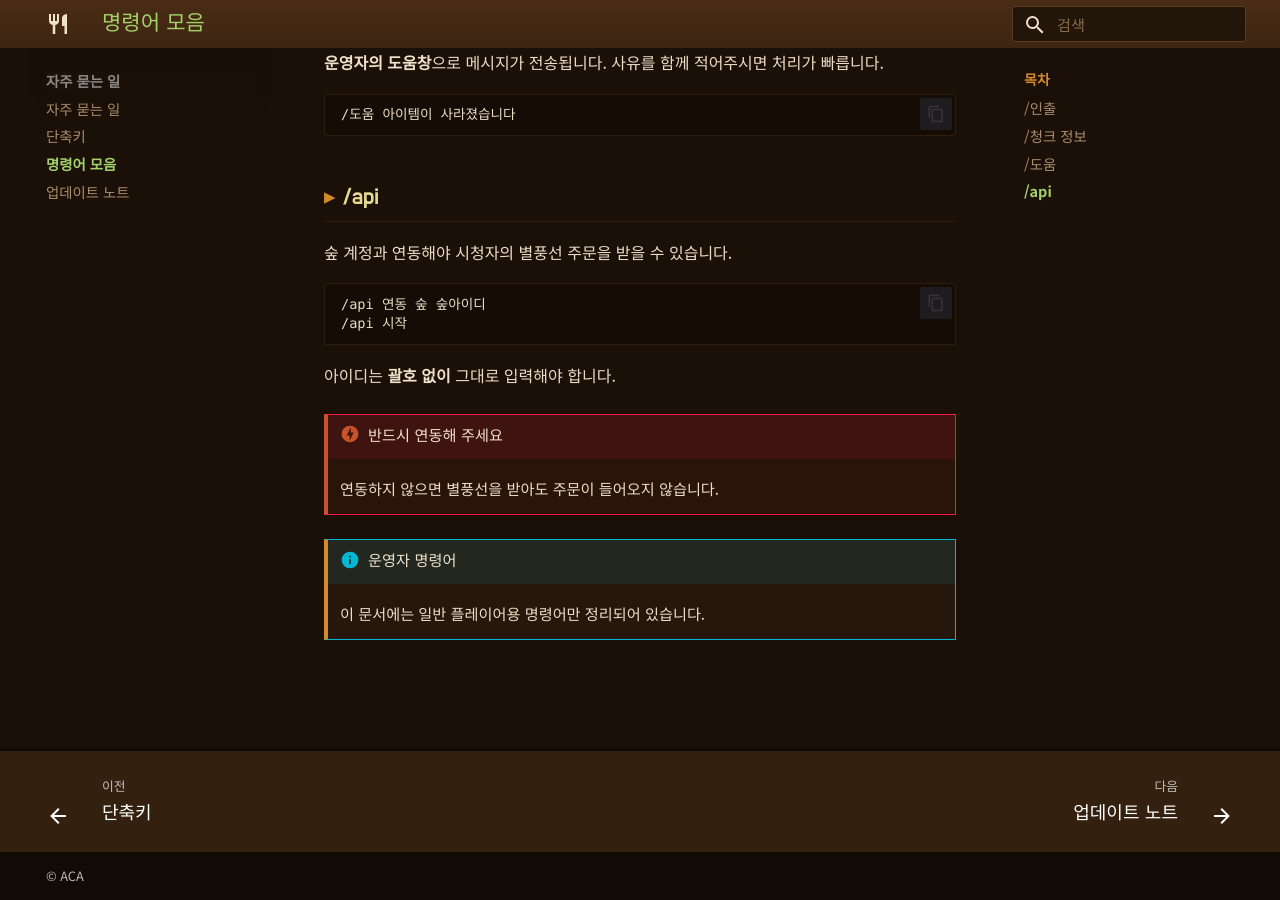
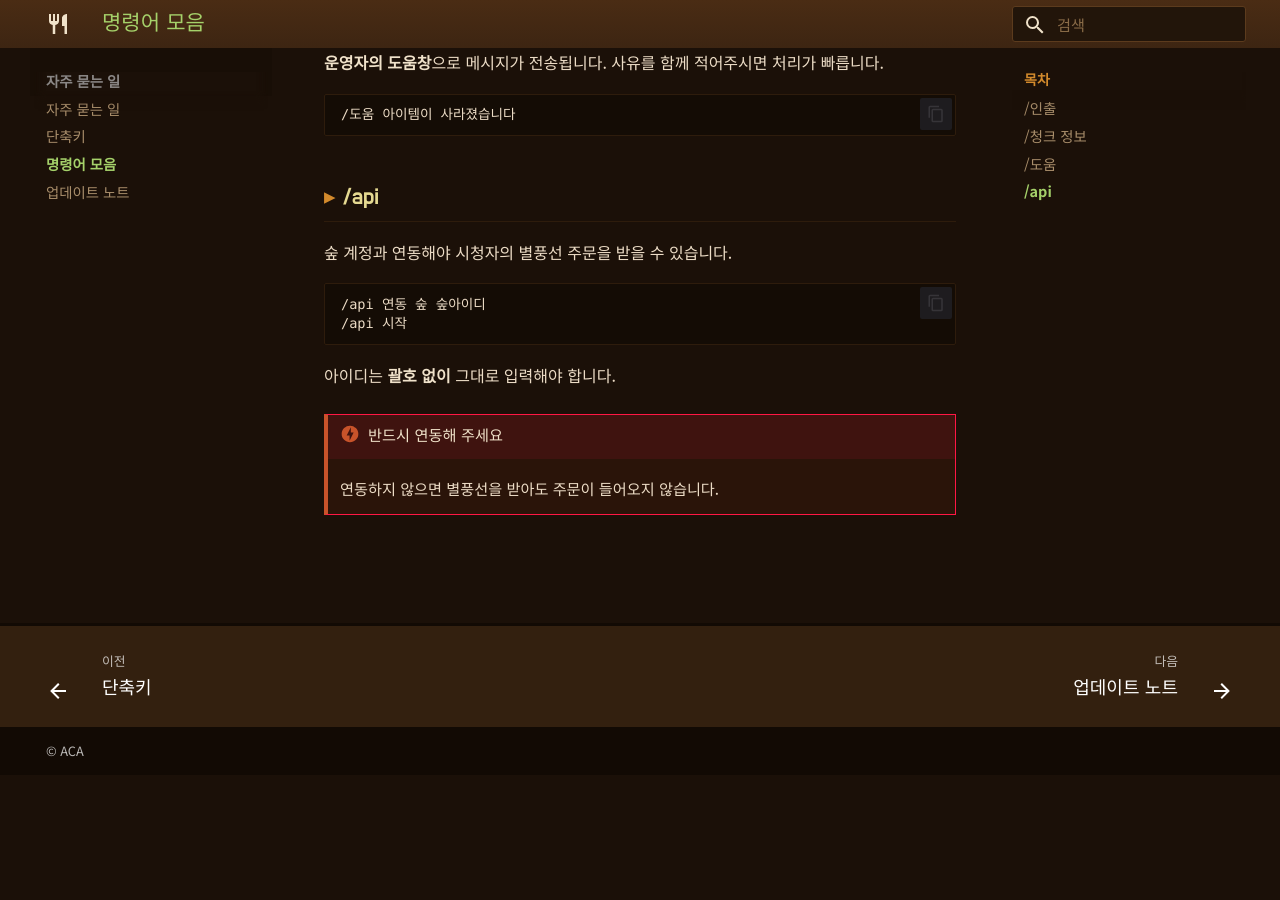
Before and after one commit to aca-kor-team/hayo-wiki, an MkDocs documentation site: the page built from docs/reference/commands.md, in a window 1280 px wide and 900 px high, scrolled down 1028 px. Built offline with MkDocs 1.6.1 and Material for MkDocs 9.7.7, drawn with Linux system fonts in a browser that asks for light colours; some web fonts are replaced; after the commit the page ends 1803 px from its top, so only the background shows below that.

Commit message:
명령어 페이지의 운영자 명령어 안내 문구 제거
Co-Authored-By: Claude Opus 5 <noreply@anthropic.com>

```diff
--- a/docs/reference/commands.md
+++ b/docs/reference/commands.md
@@ -51,6 +51,3 @@ description: 하요 요리 서버에서 플레이어가 사용할 수 있는 명
 
 !!! danger "반드시 연동해 주세요"
     연동하지 않으면 별풍선을 받아도 주문이 들어오지 않습니다.
-
-!!! info "운영자 명령어"
-    이 문서에는 일반 플레이어용 명령어만 정리되어 있습니다.
```
